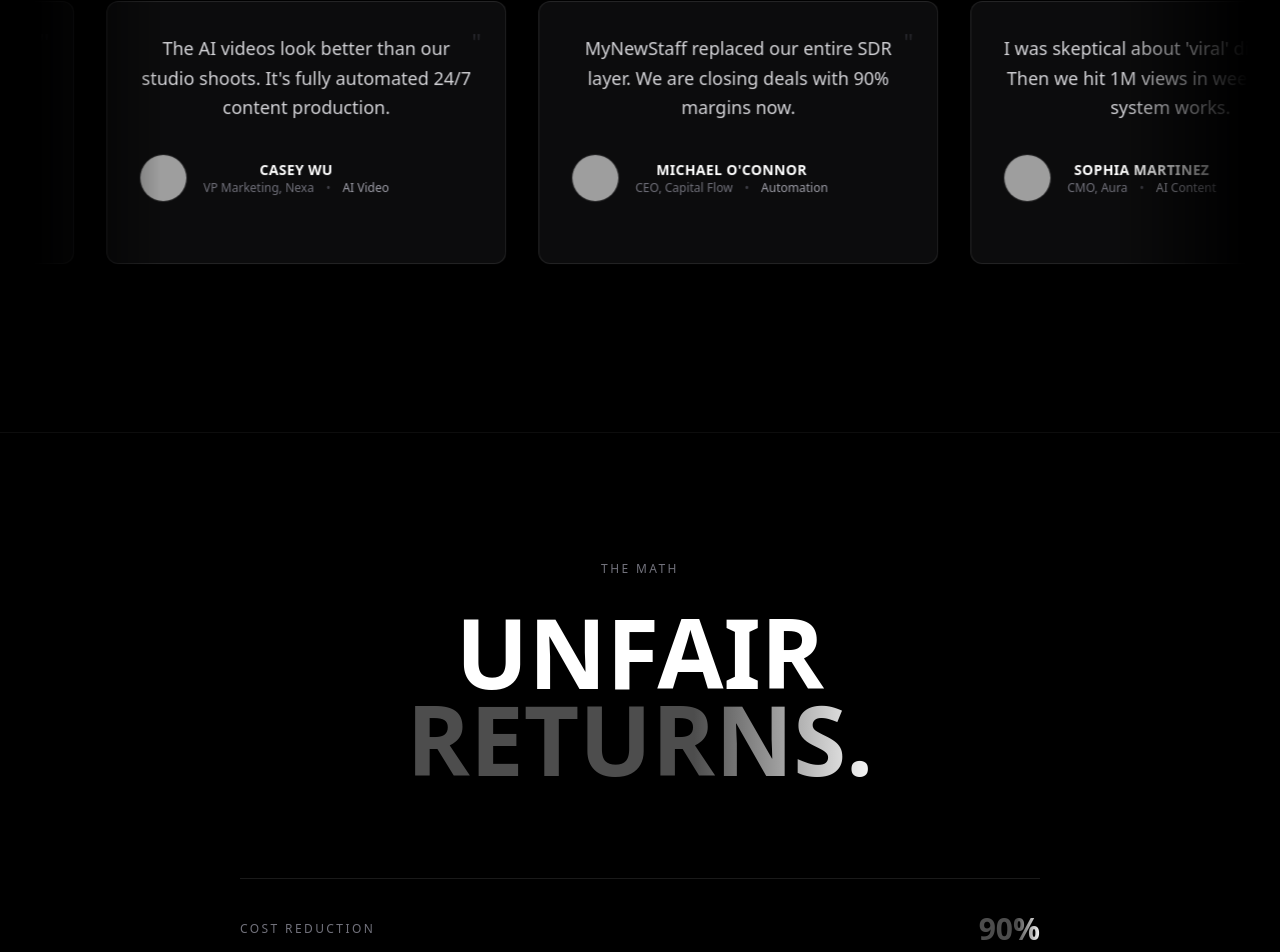
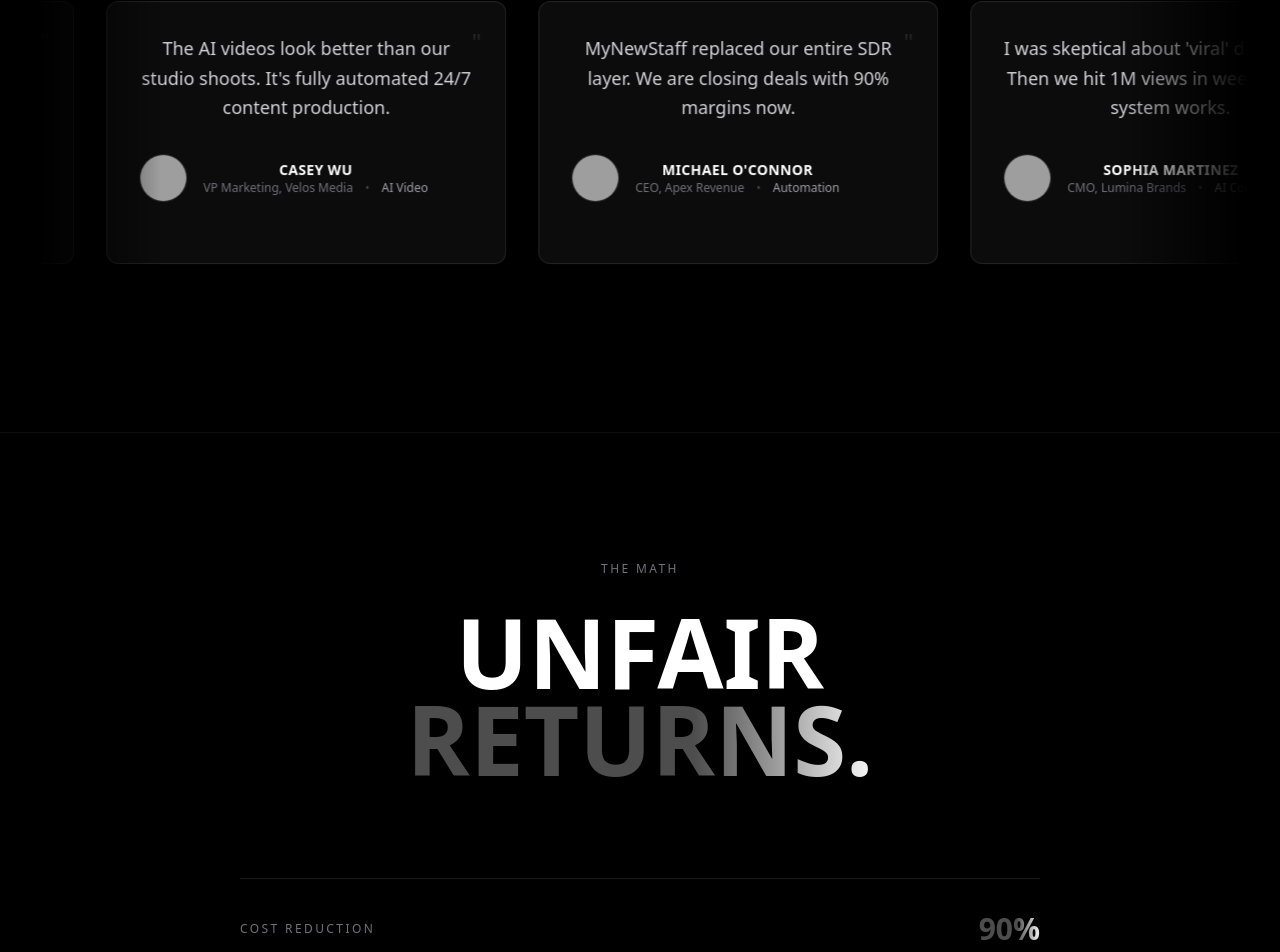
Before and after one commit to contact474/mynewstaff-landing, a Next.js app: page /scale in a window 1280 px wide. Shown: the part 5059-6011 px from the top of the page. Built offline with nearby package versions, Linux system fonts and the light colour scheme; grey boxes are pictures that could not be loaded.

Commit message:
Reinforce fictional company names in all testimonial components

```diff
--- a/src/components/ui/TestimonialCarousel.tsx
+++ b/src/components/ui/TestimonialCarousel.tsx
@@ -5,35 +5,35 @@ const testimonials = [
     {
         text: "We went from 5 leads a week to booking 40 meetings a month. The validation engine is terrifyingly effective.",
         name: "Jordan Lee",
-        role: "Founder, GrowthX",
+        role: "Founder, OrbitScale",
         img: "https://i.pravatar.cc/150?img=11",
         service: "Growth Scale"
     },
     {
         text: "The AI videos look better than our studio shoots. It's fully automated 24/7 content production.",
         name: "Casey Wu",
-        role: "VP Marketing, Nexa",
+        role: "VP Marketing, Velos Media",
         img: "https://i.pravatar.cc/150?img=5",
         service: "AI Video"
     },
     {
         text: "MyNewStaff replaced our entire SDR layer. We are closing deals with 90% margins now.",
         name: "Michael O'Connor",
-        role: "CEO, Capital Flow",
+        role: "CEO, Apex Revenue",
         img: "https://i.pravatar.cc/150?img=3",
         service: "Automation"
     },
     {
         text: "I was skeptical about 'viral' distribution. Then we hit 1M views in week two. The system works.",
         name: "Sophia Martinez",
-        role: "CMO, Aura",
+        role: "CMO, Lumina Brands",
         img: "https://i.pravatar.cc/150?img=9",
         service: "AI Content"
     },
     {
         text: "The speed of execution is unmatched. We launched a full GTM infrastructure in 9 days.",
         name: "James Park",
-        role: "Head of Sales, Prime",
+        role: "Head of Sales, Vertex Global",
         img: "https://i.pravatar.cc/150?img=13",
         service: "Infrastructure"
     }
```
